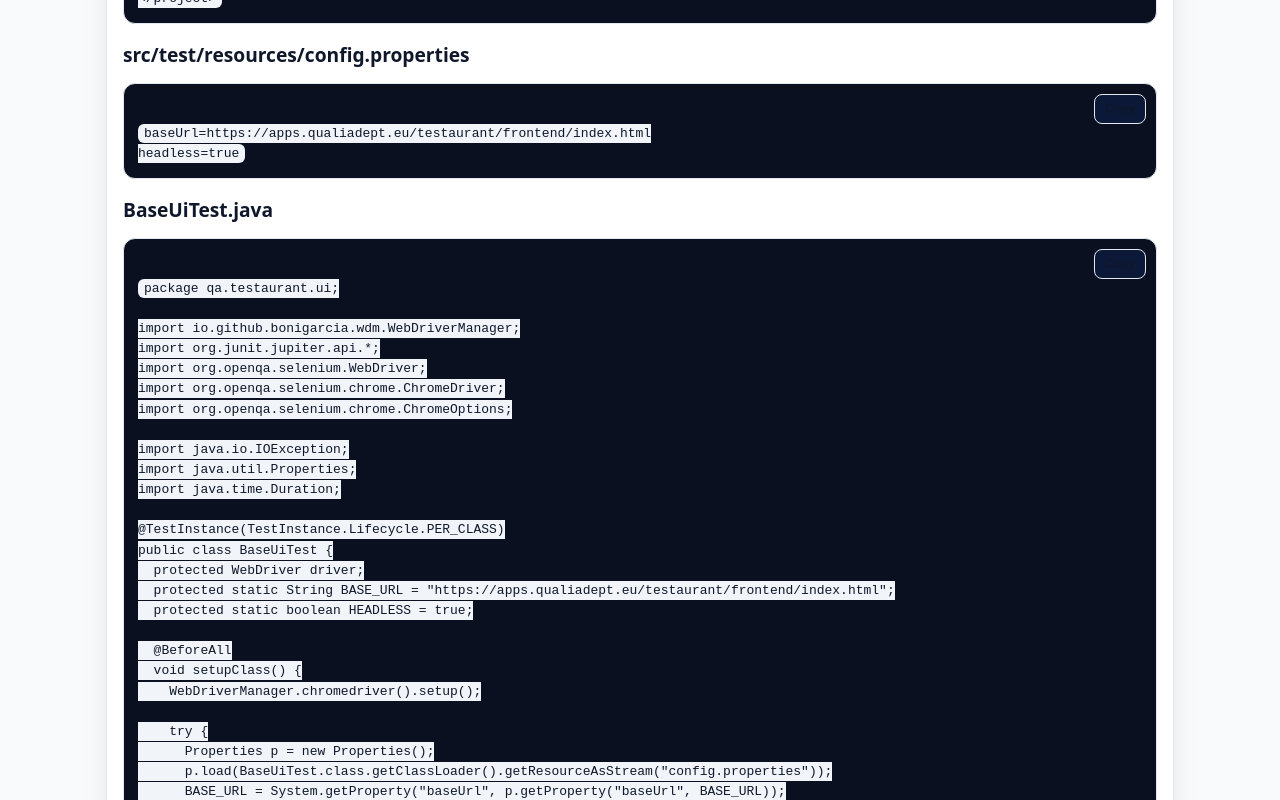
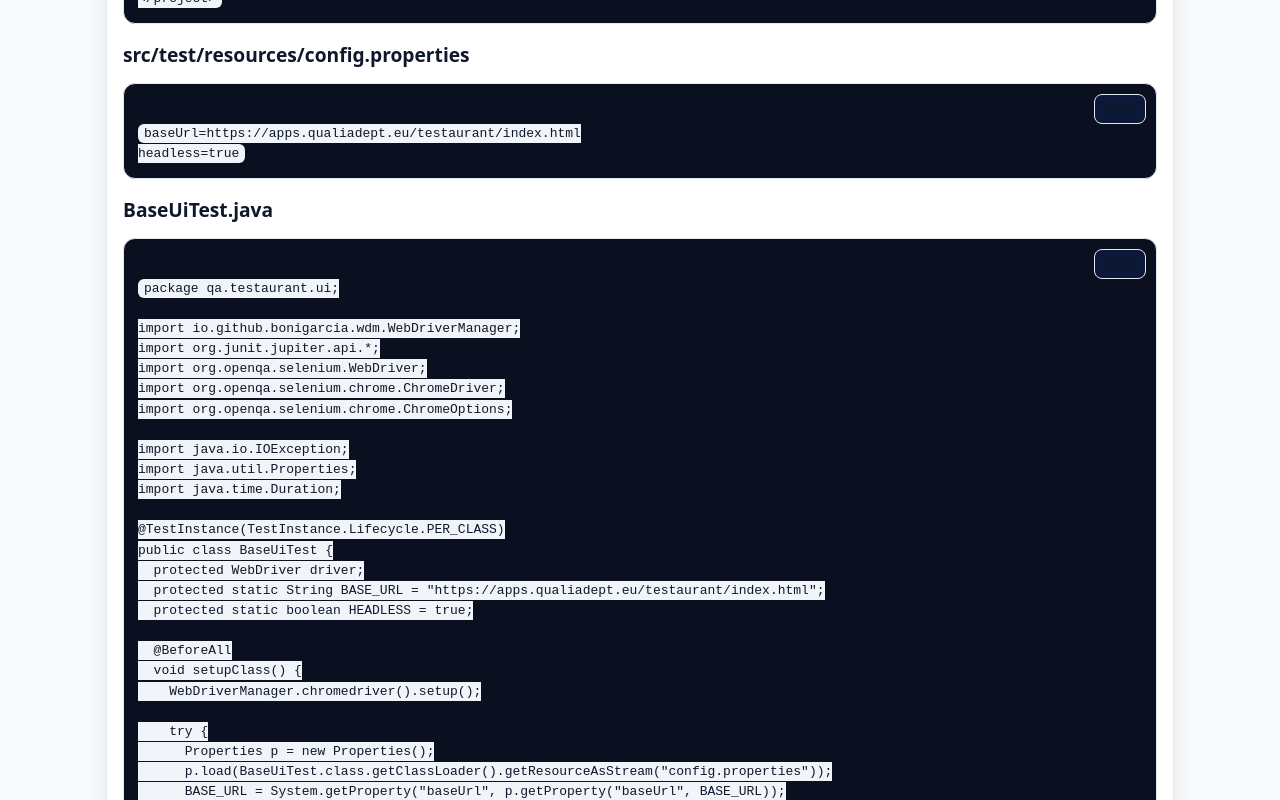
Before and after one commit to gdatcu/testaurant-qa-playground, a plain HTML site: page course-ui-selenium.html in a window 1280 px wide. Shown: the part 3080-3880 px from the top of the page. Drawn offline with Linux system fonts and the light colour scheme.

Commit message:
Fix baseUrl. From https://apps.qualiadept.eu/testaurant/frontend/index.html to https://apps.qualiadept.eu/testaurant/index.html

```diff
--- a/course-ui-selenium.html
+++ b/course-ui-selenium.html
@@ -138,7 +138,7 @@
         <a href="#exercises">Exercises</a>
       </nav>
       <div class="cta-row" role="group" aria-label="Quick actions">
-        <a class="btn secondary" href="https://apps.qualiadept.eu/testaurant/frontend/index.html" aria-label="Return to Testaurant main page">⟵ Main Page</a>
+        <a class="btn secondary" href="https://apps.qualiadept.eu/testaurant/index.html" aria-label="Return to Testaurant main page">⟵ Main Page</a>
         <a class="btn" href="https://apps.qualiadept.eu/testaurant/api_specs/" aria-label="Open API specifications">📘 API Specs</a>
       </div>
     </div>
@@ -298,7 +298,7 @@ mvn -v</code></pre>
 </code></pre>
 
       <h3>src/test/resources/config.properties</h3>
-<pre><code>baseUrl=https://apps.qualiadept.eu/testaurant/frontend/index.html
+<pre><code>baseUrl=https://apps.qualiadept.eu/testaurant/index.html
 headless=true
 </code></pre>
 
@@ -318,7 +318,7 @@ import java.time.Duration;
 @TestInstance(TestInstance.Lifecycle.PER_CLASS)
 public class BaseUiTest {
   protected WebDriver driver;
-  protected static String BASE_URL = "https://apps.qualiadept.eu/testaurant/frontend/index.html";
+  protected static String BASE_URL = "https://apps.qualiadept.eu/testaurant/index.html";
   protected static boolean HEADLESS = true;
 
   @BeforeAll
@@ -695,7 +695,7 @@ public class AccessibilitySignalsTests extends BaseUiTest {
       </ol>
 
       <p class="note">Run tests (headless):</p>
-      <pre><code>mvn -DbaseUrl="https://apps.qualiadept.eu/testaurant/frontend/index.html" -Dheadless=true test</code></pre>
+      <pre><code>mvn -DbaseUrl="https://apps.qualiadept.eu/testaurant/index.html" -Dheadless=true test</code></pre>
       <p class="note">Run tests (headed locally):</p>
       <pre><code>mvn -Dheadless=false test</code></pre>
     </section>
@@ -704,7 +704,7 @@ public class AccessibilitySignalsTests extends BaseUiTest {
       <p>
         Need the API contract to align UI with backend? Open <strong>API Specs</strong> here:
         <a href="https://apps.qualiadept.eu/testaurant/api_specs/">https://apps.qualiadept.eu/testaurant/api_specs/</a>.
-        Return to <a href="https://apps.qualiadept.eu/testaurant/frontend/index.html">Main Page</a>.
+        Return to <a href="https://apps.qualiadept.eu/testaurant/index.html">Main Page</a>.
       </p>
       <p class="pill" aria-label="Version">Course v1.0 • Designed for Testaurant QA Community</p>
     </footer>
```
Also changed, not shown: course-api-java.html (+2 -2 lines), instructions.html (+2 -2 lines).
